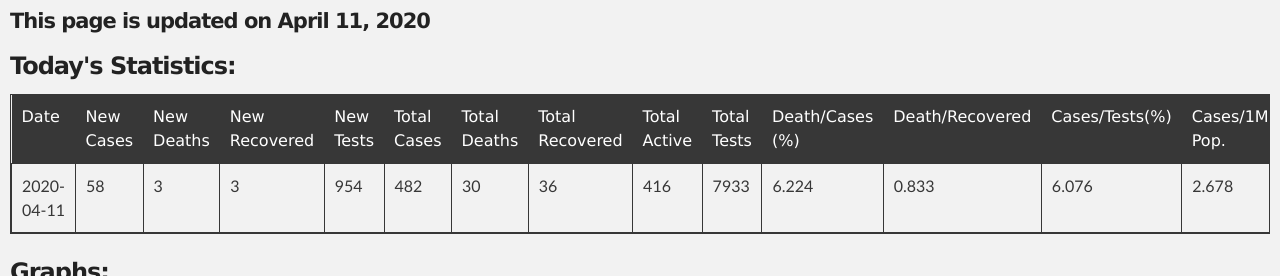
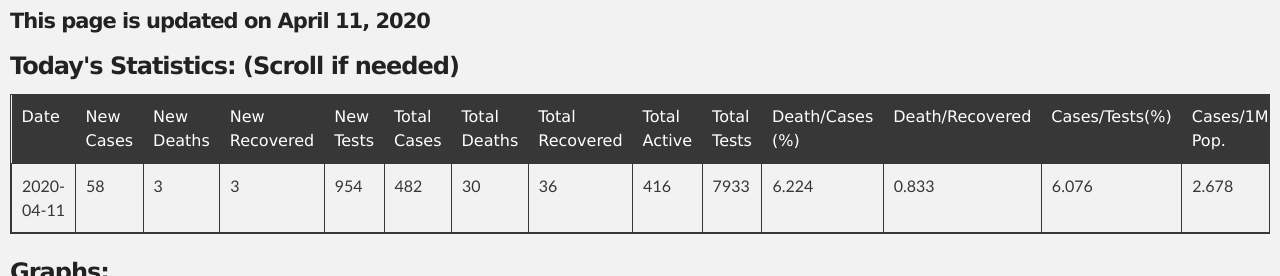
Before and after one commit to promitbasak/covid19bd, a Jekyll site: the page index.html, which Jekyll copies as it is, in a window 1280 px wide and 1400 px high, cut to the strip 322-598 px from the top of the window. Built offline with Jekyll 4.4.1, drawn with Linux system fonts in a browser that asks for light colours; some of the changed text lies outside the part shown.

Commit message:
Update index.html

```diff
--- a/index.html
+++ b/index.html
@@ -46,7 +46,7 @@
 
 
     <h4 id="this-page-is-updated-on-april-11-2020">This page is updated on <strong>April 11, 2020</strong></h4>
-    <h3> Today's Statistics:</h3>
+    <h3> Today's Statistics: (Scroll if needed)</h3>
     <table>
     <thead>
       <tr>
@@ -92,7 +92,7 @@
         <p align="center"> <img src="https://github.com/promitbasak/Covid-19_bd_extended/raw/master/assests/2020-04-11/Figure_1.png"</p>
         <p align="center"> <img src="https://github.com/promitbasak/Covid-19_bd_extended/raw/master/assests/2020-04-11/Figure_2.png"</p>
         <p align="center"> <img src="https://github.com/promitbasak/Covid-19_bd_extended/raw/master/assests/2020-04-11/Figure_8.png"</p>
-        <h3> All Statistics:</h3>
+        <h3> All Statistics:(Scroll if needed)</h3>
 
 
 <table>
@@ -713,6 +713,8 @@
     </tr>
   </tbody>
 </table>
+        <p></<p>
+        <p Data Sources: <a href="https://corona.gov.bd/press-release">Here</a>, <a href="https://iedcr.gov.bd/">Here</a> and <a href="https://iedcr.gov.bd/website/index.php/component/content/article/11-others/227-pressrelease">Here</a>.</p>
 
       </section>
     </div>
```
